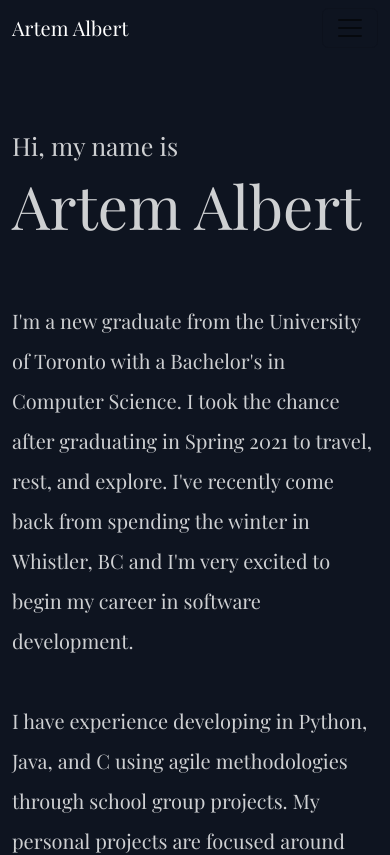
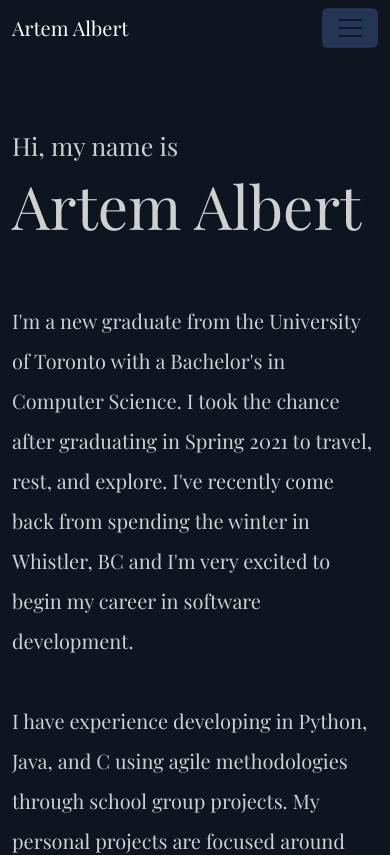
Before and after one commit to artAlbert/website, a website: page index.html in a window 390 px wide. Shown: the top 855 px of the page. Drawn offline with nearby package versions, Linux system fonts and the light colour scheme.

Commit message:
navbar-toggler color fix

```diff
--- a/main.css
+++ b/main.css
@@ -25,6 +25,11 @@ body {
     color: rgba(255, 255, 255, 0.9);
 }
 
+.navbar-toggler {
+    color:#929AAA;
+    background-color: #253555;
+}
+
 .card {
     background-color: rgba(255, 255, 255, .03);
     min-height: 250px;
```
